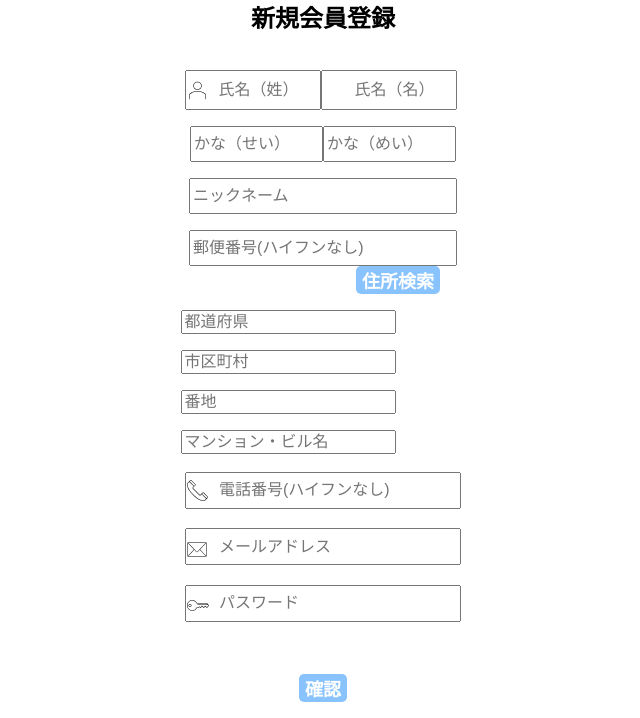
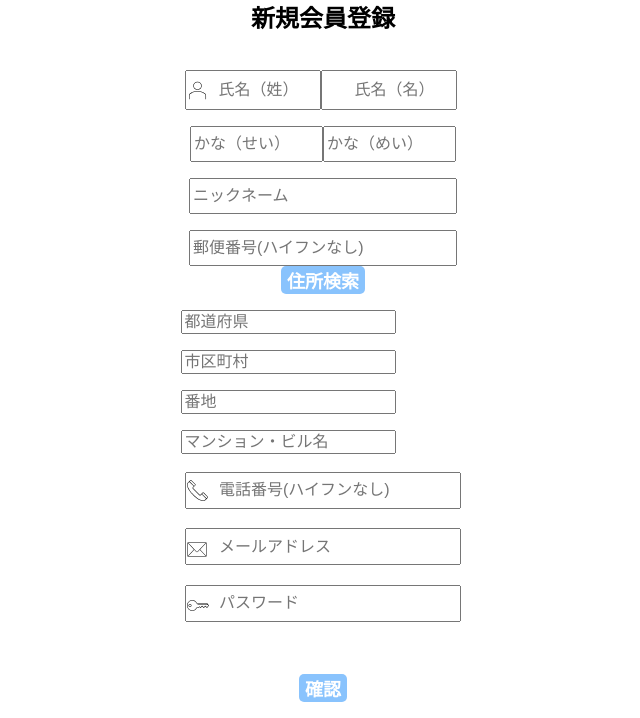
Before and after one commit to hirata0802/TeamGirls, a PHP site: page /member_new.php in a window 1280 px wide; the page is wider, and only the part inside the window is pictured. Shown: the part 114-832 px from the top of that part, without its empty margins (317-957 px from the left). Run offline with PHP 8.4, Linux system fonts and the light colour scheme.

Commit message:
Update style.css

```diff
--- a/&cosme/css/style.css
+++ b/&cosme/css/style.css
@@ -158,9 +158,6 @@ height: 4;
 }
 /*新規登録画面*/
 
-#kennsaku{
-  margin-right: -150px;
-}
 #toroku1{
   text-align:center;
   padding-right: 70px;
```
